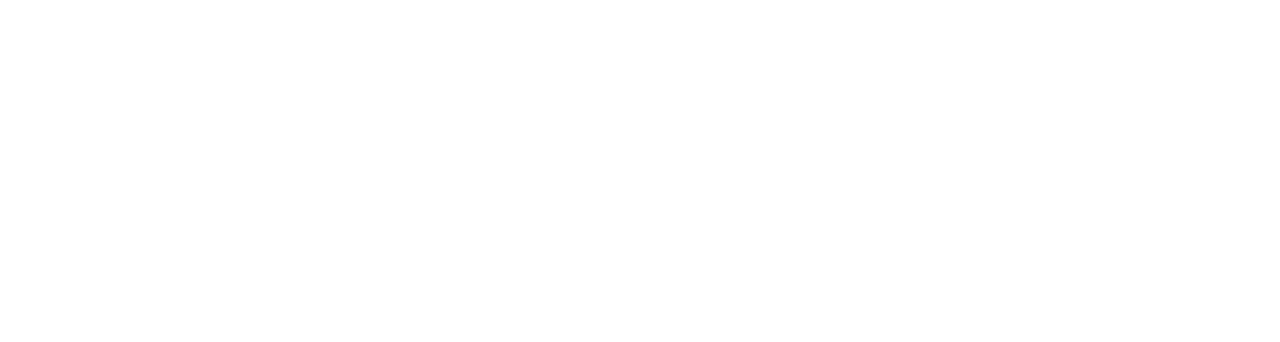
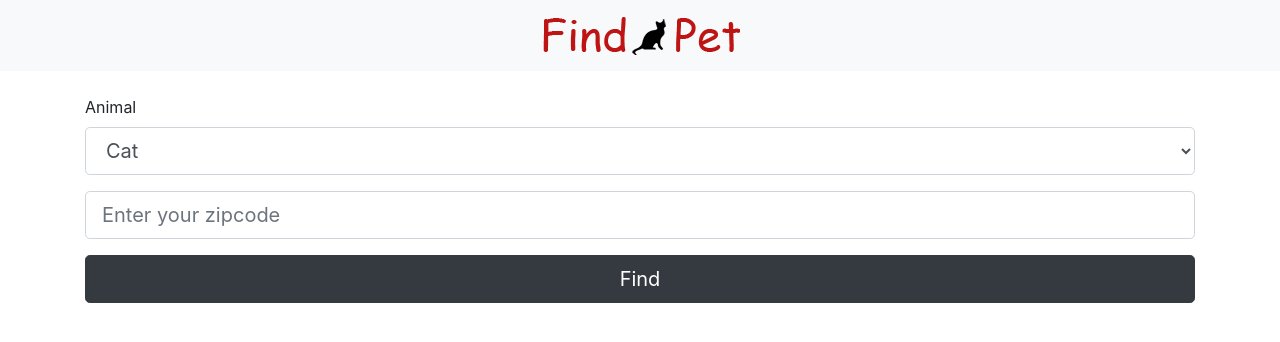
Before and after one commit to DWill1440/team-horns, a website: page index.html in a window 1280 px wide. Drawn offline with nearby package versions, Linux system fonts and the light colour scheme.

Commit message:
Update index.html

```diff
--- a/index.html
+++ b/index.html
@@ -1,11 +1,39 @@
 <!DOCTYPE html>
 <html lang="en">
+
 <head>
-    <meta charset="UTF-8">
-    <meta name="viewport" content="width=device-width, initial-scale=1.0">
-    <title>Document</title>
+  <meta charset="UTF-8">
+  <meta name="viewport" content="width=device-width, initial-scale=1.0">
+  <meta http-equiv="X-UA-Compatible" content="ie=edge">
+  <link rel="stylesheet" href="https://stackpath.bootstrapcdn.com/bootstrap/4.1.1/css/bootstrap.min.css" integrity="sha384-WskhaSGFgHYWDcbwN70/dfYBj47jz9qbsMId/iRN3ewGhXQFZCSftd1LZCfmhktB"
+    crossorigin="anonymous">
+  <title>Find-A-Pet</title>
 </head>
+
 <body>
+  <header class="bg-light text-center mb-4 p-3">
+    <img src="assets/img/logo.png" alt="Find-A-Pet">
+  </header>
 
+  <div class="container">
+    <form id="pet-form">
+      <div class="form-group">
+        <label for="animal">Animal</label>
+        <select id="animal" class="form-control form-control-lg mb-3">
+          <option value="cat">Cat</option>
+          <option value="dog">Dog</option>
+          <option value="bird">Bird</option>
+          <option value="barnyard">Barnyard</option>
+        </select>
+        <input type="text" id="zip" class="form-control form-control-lg" placeholder="Enter your zipcode">
+        <input type="submit" value="Find" class="btn btn-dark btn-lg btn-block mt-3">
+      </div>
+    </form>
+
+    <div id="results"></div>
+  </div>
+
+  <script src="js/main.js"></script>
 </body>
+
 </html>
```
